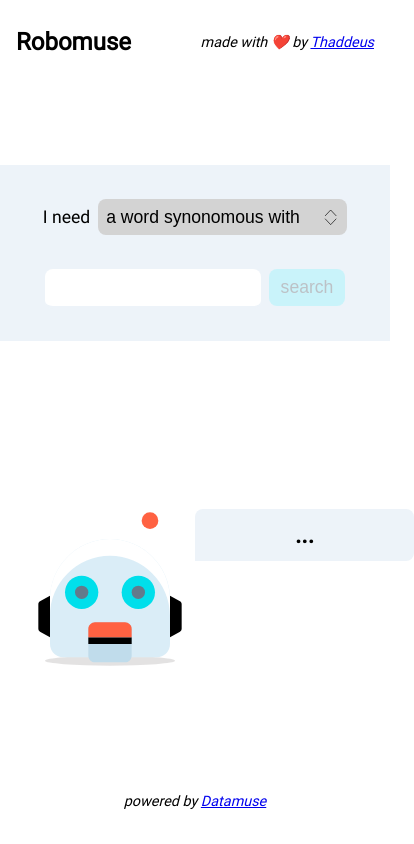
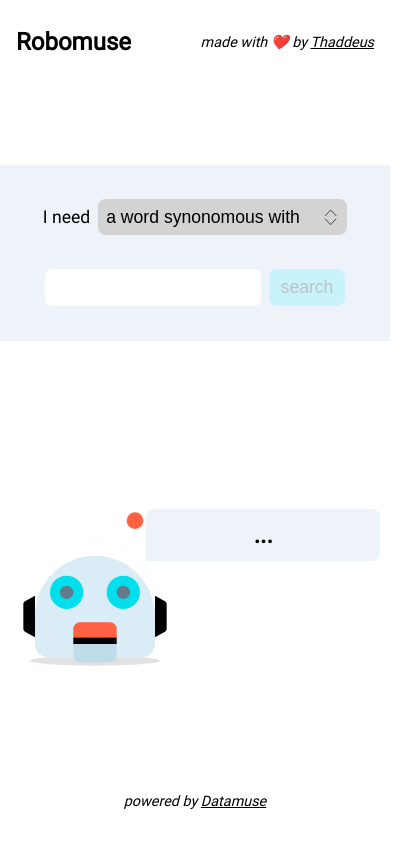
Before and after one commit to thaddeusm/robomuse, a Svelte app: page / in a window 390 px wide. Shown: the whole page, 414 px wide, since content can reach past the window. Built offline with nearby package versions, Linux system fonts and the light colour scheme.

Commit message:
Add padding

```diff
--- a/public/global.css
+++ b/public/global.css
@@ -48,6 +48,10 @@
 		background: var(--dark-box);
 	}
 
+	a {
+		color: var(--dark-text);
+	}
+
 	a:visited {
 		color: var(--dark-text);
 	}
@@ -90,6 +94,10 @@
 
 	#form {
 		background: var(--light-box);
+	}
+
+	a {
+		color: var(--light-text);
 	}
 
 	a:visited {
--- a/src/components/Result.svelte
+++ b/src/components/Result.svelte
@@ -55,8 +55,8 @@
 <style>
 	@media screen and (max-width: 450px) {
 		div {
-			grid-template-columns: 50% 50%;
-			grid-template-areas: "robot response";
+			grid-template-columns: 2.5% 35% 60% 2.5%;
+			grid-template-areas: ". robot response .";
 		}
 	}
 
@@ -85,12 +85,12 @@
 	#responseBubble {
 		width: 100%;
 		display: grid;
-		grid-template-columns: 10% 80% 10%;
+		grid-template-columns: 15% 70% 15%;
 		grid-template-areas: "left responseText right";
 		align-items: center;
-		padding: .75rem;
 		border-radius: var(--radius);
 		border-bottom-left-radius: 0;
+		padding: .75rem 0;
 	}
 
 	#left {
@@ -118,7 +118,6 @@
 		display: block;
 		width: 100%;
 		text-align: center;
-		min-width: 1.5rem;
 		height: 100%;
 	}
 </style>
```
